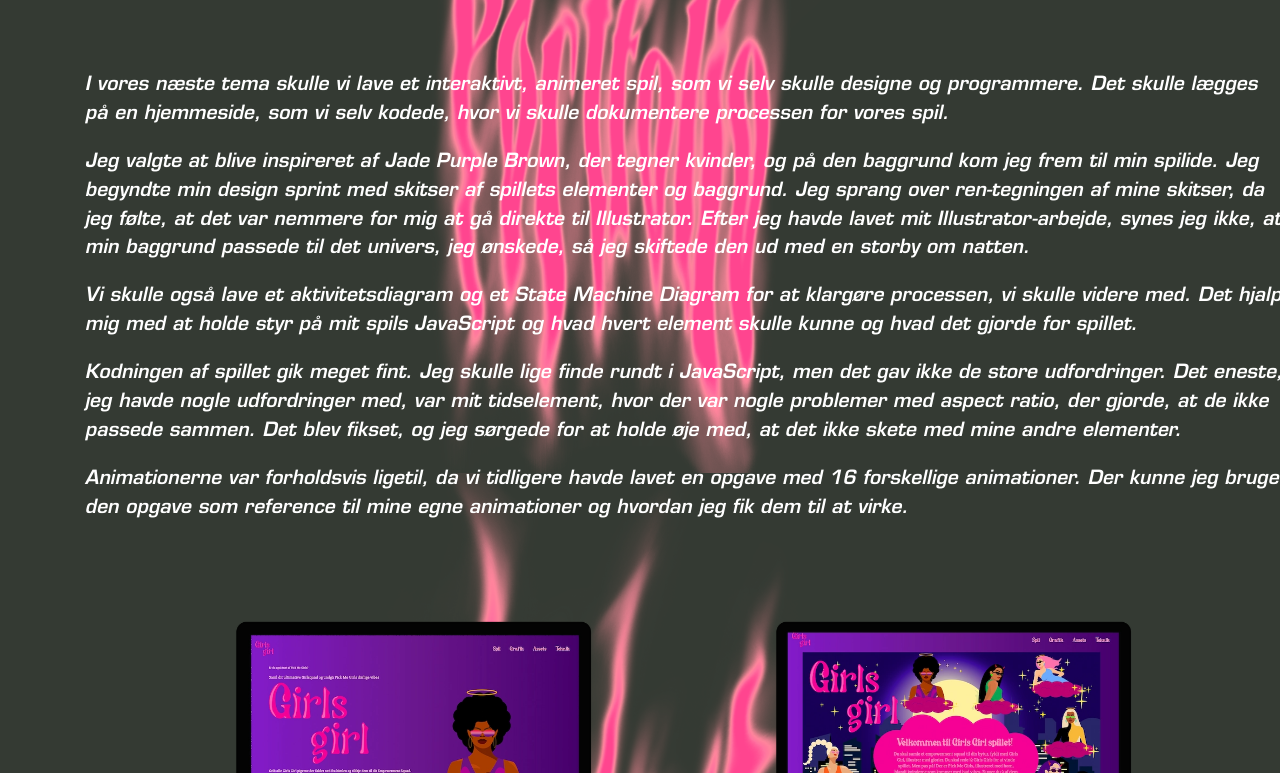
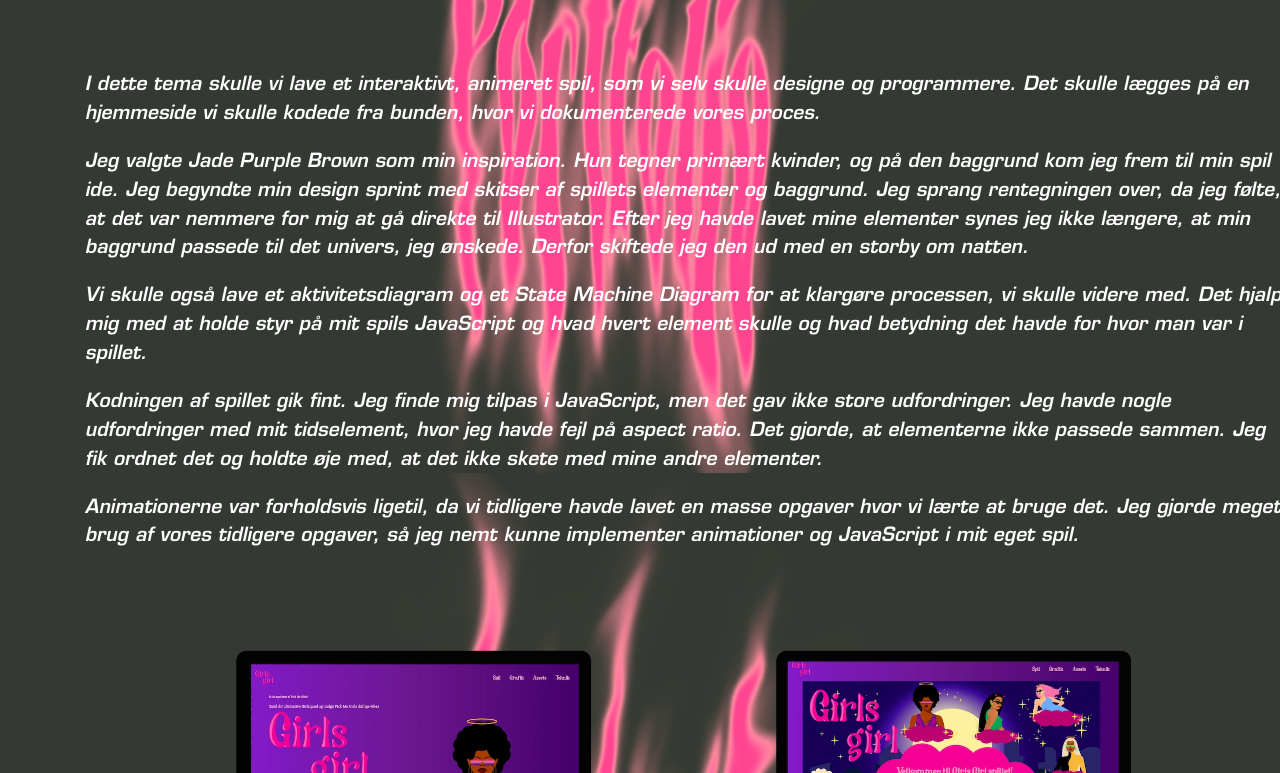
Before and after one commit to andreadamgaard/portfolie, a plain HTML site: page animation.html in a window 1280 px wide. Shown: the part 327-1100 px from the top of the page. Drawn offline with Linux system fonts and the light colour scheme.

Commit message:
små ændringer

```diff
--- a/animation.html
+++ b/animation.html
@@ -44,39 +44,34 @@
                         SIDEN</a>
                 </div>
                 <div>
-                    <p>I vores næste tema skulle vi lave et interaktivt, animeret spil, som vi selv skulle designe og
+                    <p>I dette tema skulle vi lave et interaktivt, animeret spil, som vi selv skulle designe og
                         programmere. Det skulle
-                        lægges på en hjemmeside, som vi selv kodede, hvor vi skulle dokumentere processen for vores
-                        spil.
+                        lægges på en hjemmeside vi skulle kodede fra bunden, hvor vi dokumenterede vores proces.
                     </p>
-                    <p>Jeg valgte at blive inspireret af Jade Purple Brown, der tegner kvinder, og på den baggrund kom
+                    <p>Jeg valgte Jade Purple Brown som min inspiration. Hun tegner primært kvinder, og på den baggrund
+                        kom
                         jeg frem til min
-                        spilide. Jeg begyndte min design sprint med skitser af spillets elementer og baggrund. Jeg
-                        sprang over ren-tegningen af
-                        mine skitser, da jeg følte, at det var nemmere for mig at gå direkte til Illustrator. Efter jeg
-                        havde lavet mit
-                        Illustrator-arbejde, synes jeg ikke, at min baggrund passede til det univers, jeg ønskede, så
-                        jeg skiftede den ud med en
-                        storby om natten.
+                        spil ide. Jeg begyndte min design sprint med skitser af spillets elementer og baggrund. Jeg
+                        sprang rentegningen over, da jeg følte, at det var nemmere for mig at gå direkte til
+                        Illustrator. Efter jeg
+                        havde lavet mine elementer synes jeg ikke længere, at min baggrund passede til det univers, jeg
+                        ønskede. Derfor skiftede jeg den ud med en storby om natten.
                     </p>
                     <p>Vi skulle også lave et aktivitetsdiagram og et State Machine Diagram for at klargøre processen,
                         vi skulle videre med.
-                        Det hjalp mig med at holde styr på mit spils JavaScript og hvad hvert element skulle kunne og
-                        hvad det gjorde for
-                        spillet.
+                        Det hjalp mig med at holde styr på mit spils JavaScript og hvad hvert element skulle og hvad
+                        betydning det havde for hvor man var i spillet.
                     </p>
-                    <p>Kodningen af spillet gik meget fint. Jeg skulle lige finde rundt i JavaScript, men det gav ikke
-                        de store udfordringer.
-                        Det eneste, jeg havde nogle udfordringer med, var mit tidselement, hvor der var nogle problemer
-                        med aspect ratio, der
-                        gjorde, at de ikke passede sammen. Det blev fikset, og jeg sørgede for at holde øje med, at det
+                    <p>Kodningen af spillet gik fint. Jeg finde mig tilpas i JavaScript, men det gav ikke store
+                        udfordringer.
+                        Jeg havde nogle udfordringer med mit tidselement, hvor jeg havde fejl på aspect ratio. Det
+                        gjorde, at elementerne ikke passede sammen. Jeg fik ordnet det og holdte øje med, at det
                         ikke skete med mine
                         andre elementer.
                     </p>
-                    <p>Animationerne var forholdsvis ligetil, da vi tidligere havde lavet en opgave med 16 forskellige
-                        animationer. Der kunne
-                        jeg bruge den opgave som reference til mine egne animationer og hvordan jeg fik dem til at
-                        virke.
+                    <p>Animationerne var forholdsvis ligetil, da vi tidligere havde lavet en masse opgaver hvor vi lærte
+                        at bruge det. Jeg gjorde meget brug af vores tidligere opgaver, så jeg nemt kunne implementer
+                        animationer og JavaScript i mit eget spil.
                     </p>
                 </div>
             </div>
--- a/index.css
+++ b/index.css
@@ -1,6 +1,6 @@
 .flyv {
   animation-name: flyv_kf;
-  animation-duration: 2s;
+  animation-duration: 1.7s;
   animation-iteration-count: 1;
   animation-timing-function: linear;
   animation-fill-mode: both;
@@ -18,7 +18,7 @@
 
 .flyv_2 {
   animation-name: flyv_2_kf;
-  animation-duration: 2s;
+  animation-duration: 1.7s;
   animation-iteration-count: 1;
   animation-timing-function: linear;
   animation-fill-mode: both;
```
Also changed, not shown: ommig.html (+12 -5 lines), portfolie.html (+3 -4 lines), ux.html (+12 -9 lines), web.html (+10 -11 lines).
